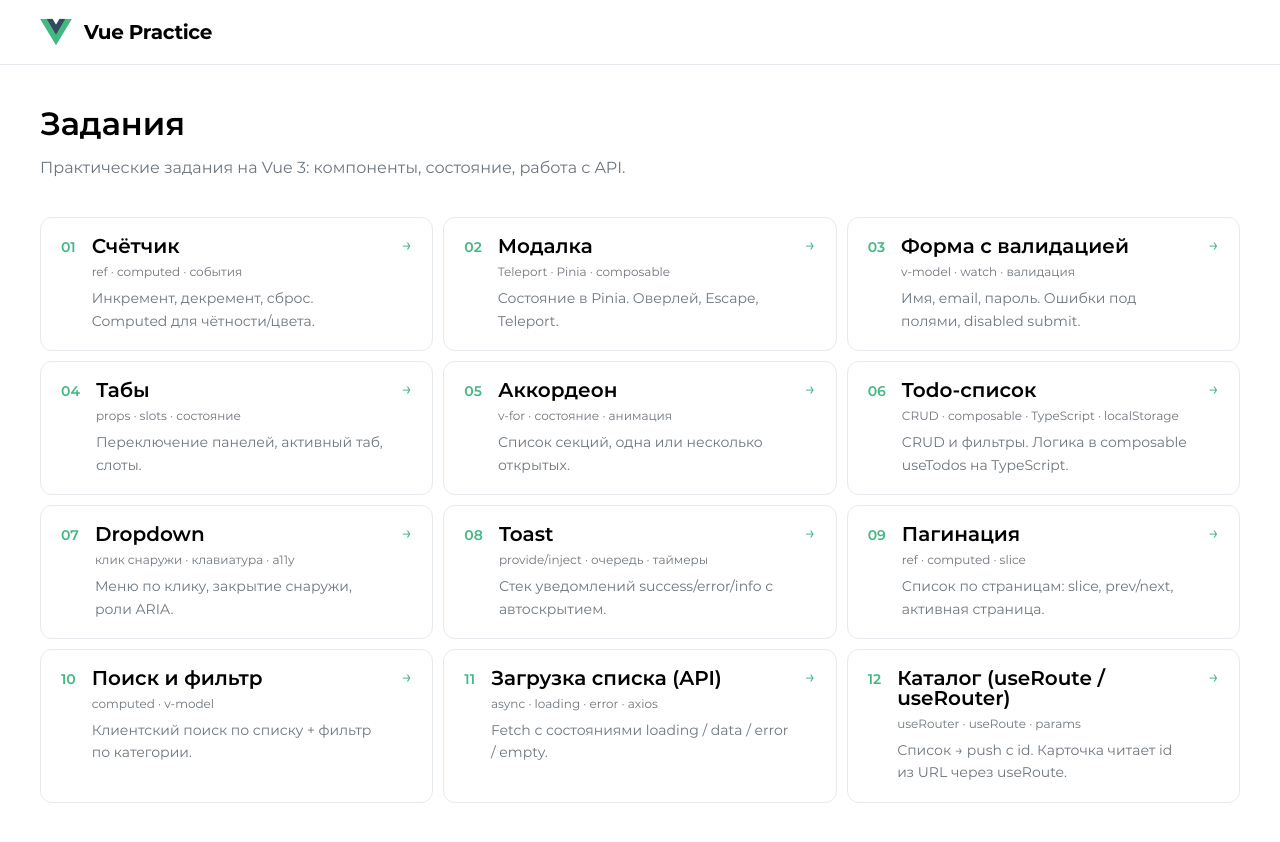
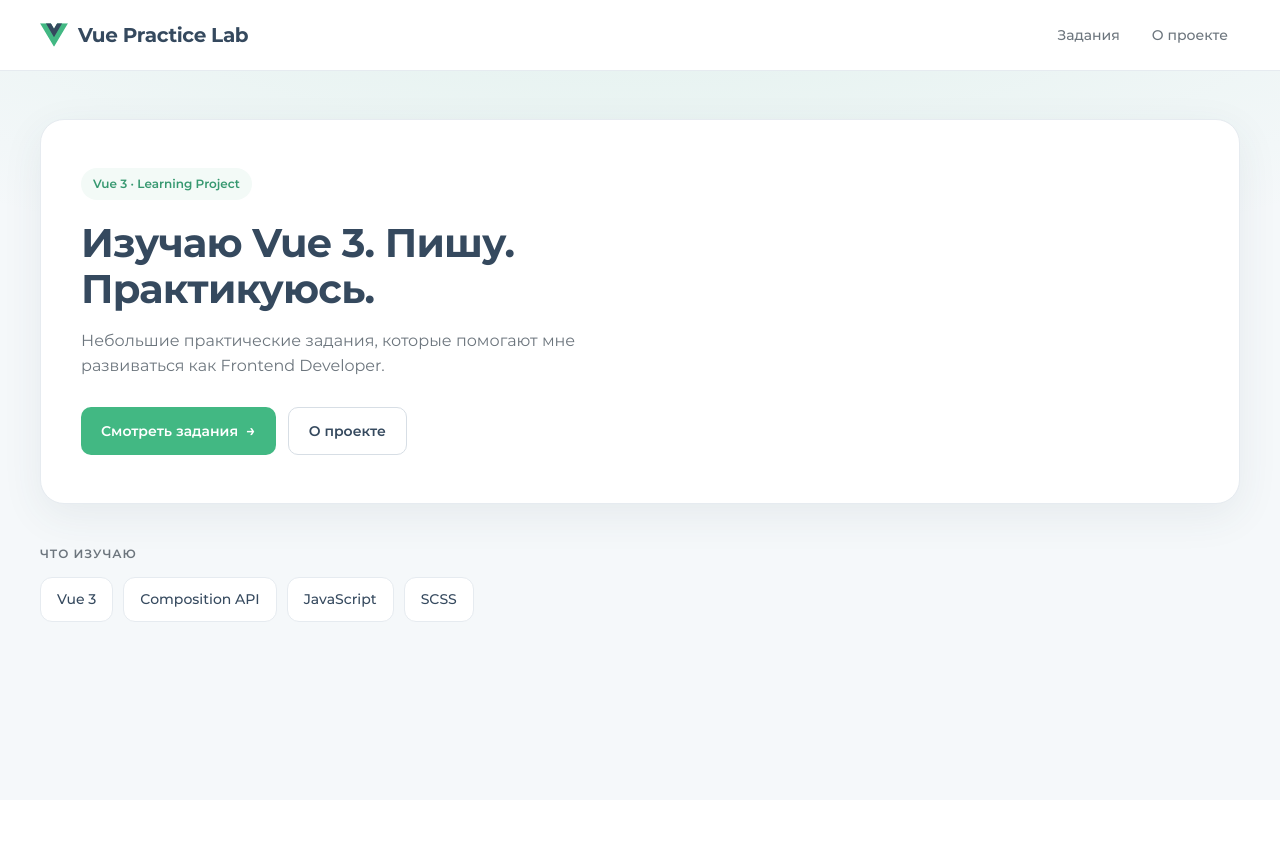
Before and after one commit to pVo83/vue-practice, a Vue app: page /#/ in a window 1280 px wide. After the commit the page ends 800 px from the top, so only its background shows below. Built offline with nearby package versions, Linux system fonts and the light colour scheme.

Commit message:
the website shell has been added: home, tasks, and about the project.

```diff
--- a/src/components/Header.vue
+++ b/src/components/Header.vue
@@ -1,10 +1,29 @@
 <template>
   <header class="header">
     <div class="container header__inner">
-      <svg class="icon" width="32" height="32">
-        <use href="#vue" />
-      </svg>
-      <RouterLink class="header__brand" :to="{ name: 'home' }">Vue Practice</RouterLink>
+      <RouterLink class="header__brand" :to="{ name: 'home' }">
+        <svg class="header__logo" width="28" height="28" aria-hidden="true">
+          <use href="#vue" />
+        </svg>
+        <span class="header__name">Vue Practice Lab</span>
+      </RouterLink>
+
+      <nav class="header__nav" aria-label="Основная навигация">
+        <RouterLink
+          class="header__link"
+          :to="{ name: 'tasks' }"
+          active-class="header__link--active"
+        >
+          Задания
+        </RouterLink>
+        <RouterLink
+          class="header__link"
+          :to="{ name: 'about' }"
+          active-class="header__link--active"
+        >
+          О проекте
+        </RouterLink>
+      </nav>
     </div>
   </header>
 </template>
@@ -19,19 +38,52 @@
     display: flex;
     flex-wrap: wrap;
     align-items: center;
-    gap: 12px;
+    justify-content: space-between;
+    gap: 16px;
   }
 
   &__brand {
-    color: var(--black);
+    display: inline-flex;
+    align-items: center;
+    gap: 10px;
+    color: var(--text);
+  }
+
+  &__logo {
+    flex-shrink: 0;
+  }
+
+  &__name {
     font-size: var(--ff-h4);
     font-weight: 700;
     letter-spacing: -0.02em;
   }
 
-  &__tagline {
+  &__nav {
+    display: flex;
+    align-items: center;
+    gap: 8px;
+  }
+
+  &__link {
+    padding: 8px 12px;
+    border-radius: 8px;
     color: var(--text-muted);
     font-size: var(--ff-caption);
+    font-weight: 500;
+    transition:
+      color var(--trs35),
+      background-color var(--trs35);
+
+    &:hover {
+      background: var(--surface);
+      color: var(--text);
+    }
+
+    &--active {
+      background: var(--accent-soft);
+      color: var(--accent-hover);
+    }
   }
 }
 </style>
--- /dev/null
+++ b/src/pages/AboutPage.vue
@@ -0,0 +1,160 @@
+<template>
+  <main class="about">
+    <div class="container about__container">
+      <section class="about__intro">
+        <h1 class="about__title">О проекте</h1>
+        <p class="about__lead">
+          Учебный сайт-лаборатория: набор небольших практических заданий на Vue 3.
+          Цель — закрепить Composition API, роутинг, состояние и работу с API на живых
+          примерах.
+        </p>
+      </section>
+
+      <section class="about__block" aria-labelledby="about-stack">
+        <h2 id="about-stack" class="about__heading">Стек</h2>
+        <ul class="about__tags">
+          <li v-for="item in stack" :key="item" class="about__tag">{{ item }}</li>
+        </ul>
+      </section>
+
+      <section class="about__block" aria-labelledby="about-arch">
+        <h2 id="about-arch" class="about__heading">Архитектура</h2>
+        <ul class="about__list">
+          <li v-for="item in architecture" :key="item" class="about__list-item">
+            {{ item }}
+          </li>
+        </ul>
+      </section>
+
+      <section class="about__block" aria-labelledby="about-learn">
+        <h2 id="about-learn" class="about__heading">Чему научился</h2>
+        <ul class="about__list">
+          <li v-for="item in learned" :key="item" class="about__list-item">{{ item }}</li>
+        </ul>
+      </section>
+
+      <section class="about__cta">
+        <RouterLink class="about__link" :to="{ name: 'tasks' }">
+          Перейти к заданиям
+          <span aria-hidden="true">→</span>
+        </RouterLink>
+      </section>
+    </div>
+  </main>
+</template>
+
+<script setup>
+const stack = ["Vue 3", "Composition API", "Vue Router", "Pinia", "Axios", "SCSS", "Vite"]
+
+const architecture = [
+  "Страницы в pages/, практики в components/practice/",
+  "Данные заданий — единый список в data/projects.js",
+  "Общая оболочка задания — ProjectShell",
+  "Логика вынесена в composables там, где повторяется",
+]
+
+const learned = [
+  "Компоненты, props, emits, slots и Teleport",
+  "Состояние через ref/computed и Pinia",
+  "Роутинг: списки, params, навигация",
+  "Асинхронные запросы: loading, error, empty",
+  "Структура проекта и BEM + SCSS",
+]
+</script>
+
+<style lang="scss" scoped>
+.about {
+  padding: 40px 0 64px;
+
+  &__container {
+    max-width: 720px;
+  }
+
+  &__intro {
+    margin-bottom: 40px;
+  }
+
+  &__title {
+    margin-bottom: 12px;
+    color: var(--text);
+    font-size: var(--ff-h1);
+    font-weight: 600;
+    line-height: 1.2;
+  }
+
+  &__lead {
+    color: var(--text-muted);
+    font-size: var(--ff-body);
+    line-height: 1.65;
+  }
+
+  &__block {
+    margin-bottom: 32px;
+  }
+
+  &__heading {
+    margin-bottom: 14px;
+    color: var(--text);
+    font-size: var(--ff-h4);
+    font-weight: 600;
+  }
+
+  &__tags {
+    display: flex;
+    flex-wrap: wrap;
+    gap: 8px;
+  }
+
+  &__tag {
+    padding: 8px 14px;
+    border: 1px solid var(--border-soft);
+    border-radius: 999px;
+    background: var(--surface-soft);
+    color: var(--text);
+    font-size: var(--ff-caption);
+    font-weight: 500;
+  }
+
+  &__list {
+    display: flex;
+    flex-direction: column;
+    gap: 10px;
+  }
+
+  &__list-item {
+    position: relative;
+    padding-left: 18px;
+    color: var(--text-muted);
+    font-size: var(--ff-body);
+
+    &::before {
+      content: "";
+      position: absolute;
+      top: 0.65em;
+      left: 0;
+      width: 6px;
+      height: 6px;
+      border-radius: 50%;
+      background: var(--accent);
+    }
+  }
+
+  &__cta {
+    padding-top: 8px;
+  }
+
+  &__link {
+    display: inline-flex;
+    align-items: center;
+    gap: 8px;
+    color: var(--accent-hover);
+    font-size: var(--ff-body);
+    font-weight: 600;
+    transition: color var(--trs35);
+
+    &:hover {
+      color: var(--accent);
+    }
+  }
+}
+</style>
--- a/src/pages/Home.vue
+++ b/src/pages/Home.vue
@@ -1,125 +1,176 @@
 <template>
-  <main class="home">
-    <div class="container">
-      <section class="home__intro">
-        <h1 class="home__title">Задания</h1>
-        <p class="home__lead">
-          Практические задания на Vue 3: компоненты, состояние, работа с API.
+  <main class="landing">
+    <div class="container landing__container">
+      <section class="landing__hero">
+        <span class="landing__badge">Vue 3 · Learning Project</span>
+        <h1 class="landing__title">Изучаю Vue 3. Пишу. Практикуюсь.</h1>
+        <p class="landing__lead">
+          Небольшие практические задания, которые помогают мне развиваться как Frontend
+          Developer.
         </p>
+        <div class="landing__actions">
+          <RouterLink class="landing__btn landing__btn--primary" :to="{ name: 'tasks' }">
+            Смотреть задания
+            <span class="landing__btn-arrow" aria-hidden="true">→</span>
+          </RouterLink>
+          <RouterLink class="landing__btn landing__btn--secondary" :to="{ name: 'about' }">
+            О проекте
+          </RouterLink>
+        </div>
       </section>
 
-      <ul class="home__list">
-        <li v-for="(project, index) in projects" :key="project.slug" class="home__item">
-          <RouterLink class="home__link" :to="`/projects/${project.slug}`">
-            <span class="home__index">{{ String(index + 1).padStart(2, "0") }}</span>
-            <span class="home__content">
-              <span class="home__name">{{ project.title }}</span>
-              <span class="home__meta">
-                <span class="home__skills">{{ project.skills.join(" · ") }}</span>
-              </span>
-              <span class="home__desc">{{ project.description }}</span>
-            </span>
-            <span class="home__arrow" aria-hidden="true">→</span>
-          </RouterLink>
-        </li>
+      <section class="landing__skills" aria-labelledby="landing-skills-title">
+        <h2 id="landing-skills-title" class="landing__skills-title">Что изучаю</h2>
+        <ul class="landing__skills-list">
+          <li v-for="skill in skills" :key="skill" class="landing__skill">{{ skill }}</li>
         </ul>
+      </section>
     </div>
   </main>
 </template>
 
 <script setup>
-import { projects } from "@/data/projects"
+const skills = ["Vue 3", "Composition API", "JavaScript", "SCSS"]
 </script>
 
 <style lang="scss" scoped>
-.home {
-  padding: 40px 0;
+.landing {
+  flex: 1;
+  padding: 48px 0 64px;
+  background:
+    radial-gradient(ellipse 80% 50% at 50% -20%, rgb(66 184 131 / 12%), transparent),
+    var(--surface);
 
-  &__intro {
-    margin-bottom: 36px;
-    max-width: 40rem;
+  &__container {
+    display: flex;
+    flex-direction: column;
+    gap: 40px;
+  }
+
+  &__hero {
+    padding: 48px 40px;
+    border: 1px solid var(--border-soft);
+    border-radius: 24px;
+    background: var(--white);
+    box-shadow: 0 12px 40px var(--shadow);
+  }
+
+  &__badge {
+    display: inline-flex;
+    margin-bottom: 20px;
+    padding: 6px 12px;
+    border-radius: 999px;
+    background: var(--accent-soft);
+    color: var(--accent-hover);
+    font-size: var(--ff-small);
+    font-weight: 600;
   }
 
   &__title {
-    margin-bottom: 12px;
-    font-size: var(--ff-h1);
-    font-weight: 600;
-    line-height: 1.2;
+    margin-bottom: 16px;
+    max-width: 16ch;
+    color: var(--text);
+    font-size: clamp(28px, 4vw, 40px);
+    font-weight: 700;
+    line-height: 1.15;
+    letter-spacing: -0.02em;
   }
 
   &__lead {
+    margin-bottom: 28px;
+    max-width: 36rem;
     color: var(--text-muted);
     font-size: var(--ff-body);
+    line-height: 1.6;
   }
 
-  &__list {
-    display: grid;
-    grid-template-columns: repeat(auto-fill, minmax(380px, 1fr));
+  &__actions {
+    display: flex;
+    flex-wrap: wrap;
+    gap: 12px;
+  }
+
+  &__btn {
+    display: inline-flex;
+    align-items: center;
+    justify-content: center;
+    gap: 8px;
+    padding: 12px 20px;
+    border-radius: 10px;
+    font-size: var(--ff-caption);
+    font-weight: 600;
+    transition:
+      background-color var(--trs35),
+      border-color var(--trs35),
+      color var(--trs35);
+
+    &--primary {
+      background: var(--accent);
+      color: var(--white);
+
+      &:hover {
+        background: var(--accent-hover);
+      }
+    }
+
+    &--secondary {
+      border: 1px solid var(--border);
+      background: var(--white);
+      color: var(--text);
+
+      &:hover {
+        border-color: var(--accent);
+        color: var(--accent-hover);
+      }
+    }
+  }
+
+  &__btn-arrow {
+    font-size: 16px;
+    line-height: 1;
+  }
+
+  &__skills-title {
+    margin-bottom: 14px;
+    color: var(--text-muted);
+    font-size: var(--ff-small);
+    font-weight: 600;
+    letter-spacing: 0.08em;
+    text-transform: uppercase;
+  }
+
+  &__skills-list {
+    display: flex;
+    flex-wrap: wrap;
     gap: 10px;
   }
 
-  &__item {
-    height: 100%;
-  }
-
-  &__link {
-    display: grid;
-    align-items: start;
-    height: 100%;
-    padding: 18px 20px;
+  &__skill {
+    padding: 10px 16px;
     border: 1px solid var(--border-soft);
     border-radius: 12px;
     background: var(--white);
-    color: inherit;
-    transition:
-      border-color var(--trs35),
-      background-color var(--trs35);
-    grid-template-columns: auto 1fr auto;
-    gap: 16px;
-
-    &:hover {
-      border-color: var(--accent);
-      background: var(--accent-soft);
+    color: var(--text);
+    font-size: var(--ff-caption);
+    font-weight: 500;
   }
 }
 
-  &__index {
-    color: var(--accent);
-    font-size: var(--ff-caption);
-    font-weight: 600;
-    line-height: 1.6;
+@media (width <= 640px) {
+  .landing {
+    padding: 24px 0 40px;
+
+    &__hero {
+      padding: 32px 20px;
     }
 
-  &__content {
-    display: flex;
+    &__actions {
       flex-direction: column;
-    gap: 6px;
-    min-width: 0;
     }
 
-  &__name {
-    font-size: var(--ff-h4);
-    font-weight: 600;
-    line-height: 1;
+    &__btn {
+      width: 100%;
     }
-
-  &__meta {
-    display: flex;
-    flex-direction: column;
-    gap: 8px 12px;
-    color: var(--text-muted);
-    font-size: var(--ff-small);
-  }
-
-  &__desc {
-    color: var(--text-muted);
-    font-size: var(--ff-caption);
-  }
-
-  &__arrow {
-    color: var(--accent);
-    font-size: 18px;
-    line-height: 1;
   }
 }
 </style>
--- /dev/null
+++ b/src/pages/TasksPage.vue
@@ -0,0 +1,131 @@
+<template>
+  <main class="tasks">
+    <div class="container">
+      <section class="tasks__intro">
+        <h1 class="tasks__title">Задания</h1>
+        <p class="tasks__lead">
+          Практические задания на Vue 3: компоненты, состояние, работа с API.
+        </p>
+      </section>
+
+      <ul class="tasks__list">
+        <li v-for="(project, index) in projects" :key="project.slug" class="tasks__item">
+          <RouterLink class="tasks__link" :to="`/projects/${project.slug}`">
+            <span class="tasks__index">{{ String(index + 1).padStart(2, "0") }}</span>
+            <span class="tasks__content">
+              <span class="tasks__name">{{ project.title }}</span>
+              <span class="tasks__meta">
+                <span class="tasks__skills">{{ project.skills.join(" · ") }}</span>
+              </span>
+              <span class="tasks__desc">{{ project.description }}</span>
+            </span>
+            <span class="tasks__arrow" aria-hidden="true">→</span>
+          </RouterLink>
+        </li>
+      </ul>
+    </div>
+  </main>
+</template>
+
+<script setup>
+import { projects } from "@/data/projects"
+</script>
+
+<style lang="scss" scoped>
+.tasks {
+  padding: 40px 0;
+
+  &__intro {
+    margin-bottom: 36px;
+    max-width: 40rem;
+  }
+
+  &__title {
+    margin-bottom: 12px;
+    font-size: var(--ff-h1);
+    font-weight: 600;
+    line-height: 1.2;
+  }
+
+  &__lead {
+    color: var(--text-muted);
+    font-size: var(--ff-body);
+  }
+
+  &__list {
+    display: grid;
+    grid-template-columns: repeat(auto-fill, minmax(380px, 1fr));
+    gap: 10px;
+  }
+
+  &__item {
+    height: 100%;
+  }
+
+  &__link {
+    display: grid;
+    align-items: start;
+    height: 100%;
+    padding: 18px 20px;
+    border: 1px solid var(--border-soft);
+    border-radius: 12px;
+    background: var(--white);
+    color: inherit;
+    transition:
+      border-color var(--trs35),
+      background-color var(--trs35);
+    grid-template-columns: auto 1fr auto;
+    gap: 16px;
+
+    &:hover {
+      border-color: var(--accent);
+      background: var(--accent-soft);
+    }
+  }
+
+  &__index {
+    color: var(--accent);
+    font-size: var(--ff-caption);
+    font-weight: 600;
+    line-height: 1.6;
+  }
+
+  &__content {
+    display: flex;
+    flex-direction: column;
+    gap: 6px;
+    min-width: 0;
+  }
+
+  &__name {
+    font-size: var(--ff-h4);
+    font-weight: 600;
+    line-height: 1;
+  }
+
+  &__meta {
+    display: flex;
+    flex-direction: column;
+    gap: 8px 12px;
+    color: var(--text-muted);
+    font-size: var(--ff-small);
+  }
+
+  &__desc {
+    color: var(--text-muted);
+    font-size: var(--ff-caption);
+  }
+
+  &__arrow {
+    color: var(--accent);
+    font-size: 18px;
+    line-height: 1;
+  }
+}
+
+@media (width <= 480px) {
+  .tasks__list {
+    grid-template-columns: 1fr;
+  }
+}
+</style>
```
Also changed, not shown: src/components/layout/ProjectShell.vue (+3 -20 lines), src/router/index.js (+12 -0 lines). Lines whose indentation alone changed are shown as unchanged.
